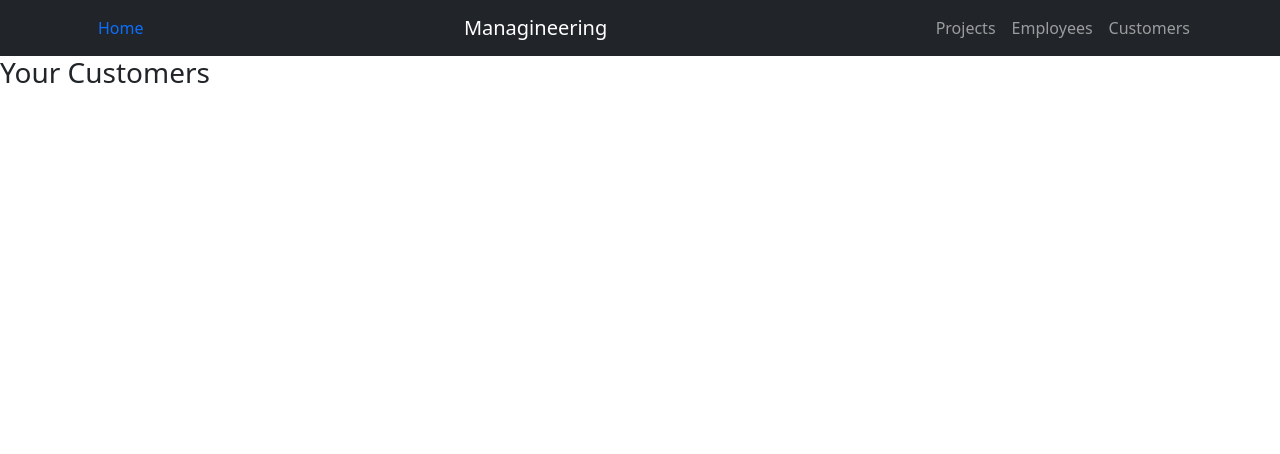
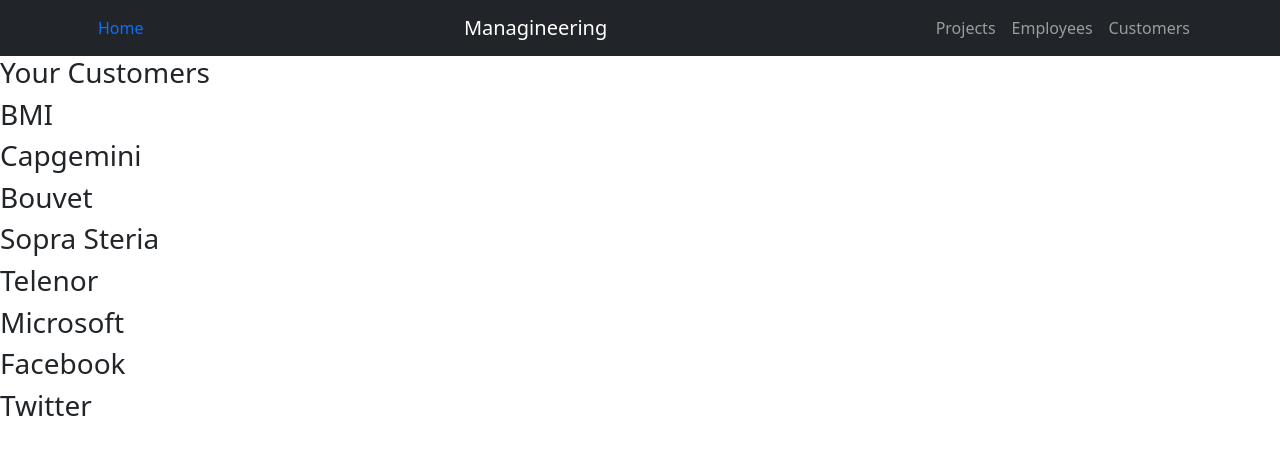
Before and after one commit to LaurentBaj/PGR305_Arbeidskrav, a React (Create React App) app: page /customers in a window 1280 px wide. Shown: the top 454 px of the page. Built offline with nearby package versions, Linux system fonts and the light colour scheme; the HTML template or start-up script is replaced by a standard one.

Commit message:
Problems wit adding customers

```diff
--- /dev/null
+++ b/src/components/customers/CustomerItem.tsx
@@ -0,0 +1,16 @@
+import {FC} from "react";
+import {ICustomer} from "../../interfaces/interfaces";
+
+
+const CustomerItem:FC<ICustomer> = ({name}) => {
+    return (
+        <>
+            <article>
+                <h3>{name}</h3>
+            </article>
+        </>
+    )
+}
+
+
+export default CustomerItem
--- /dev/null
+++ b/src/components/customers/CustomerList.tsx
@@ -0,0 +1,24 @@
+import {FC, useEffect, useState} from "react";
+import {ICustomer} from "../../interfaces/interfaces";
+import {getCustomers} from "./customer-data";
+import CustomerItem from "./CustomerItem";
+
+
+const CustomerList:FC<Array<ICustomer>> = () => {
+    const [customers, setCustomers] = useState<Array<ICustomer>> ([])
+
+    useEffect(() => {
+        setCustomers(getCustomers)
+    }, [])
+
+    return (
+        <>
+            { customers.map( (customer) => {
+                return <CustomerItem name={customer.name} />
+            })}
+        </>
+    )
+}
+
+
+export default CustomerList
--- /dev/null
+++ b/src/components/customers/customer-data.ts
@@ -0,0 +1,14 @@
+import {ICustomer} from "../../interfaces/interfaces";
+
+const customers = Array<ICustomer>(
+    {name: "BMI"},
+    {name: "Capgemini"},
+    {name: "Bouvet"},
+    {name: "Sopra Steria"},
+    {name: "Telenor"},
+    {name: "Microsoft"},
+    {name: "Facebook"},
+    {name: "Twitter"},
+)
+
+export const getCustomers = () => { return [...customers] }
--- a/src/components/employees/employee-data.ts
+++ b/src/components/employees/employee-data.ts
@@ -12,6 +12,6 @@
 }
 
 export const addEmployee = (name: string, job:string) => {
-    console.log(employees)
-    employees.push({name: name, job_desc:job})
+    if (name && job) employees.push({name: name, job_desc:job})
+    else alert("You have an empty field!")
 }
--- a/src/interfaces/interfaces.ts
+++ b/src/interfaces/interfaces.ts
@@ -2,3 +2,7 @@
     name: string;
     job_desc: string
 }
+
+export interface ICustomer {
+    name: string
+}
--- a/src/pages/Customers.tsx
+++ b/src/pages/Customers.tsx
@@ -1,10 +1,12 @@
 import {FC} from "react";
+import CustomerList from "../components/customers/CustomerList";
 
 const Customers:FC = () => {
     return (
         <>
             <section>
                 <h3>Your Customers</h3>
+                <CustomerList />
             </section>
         </>
     )
```
